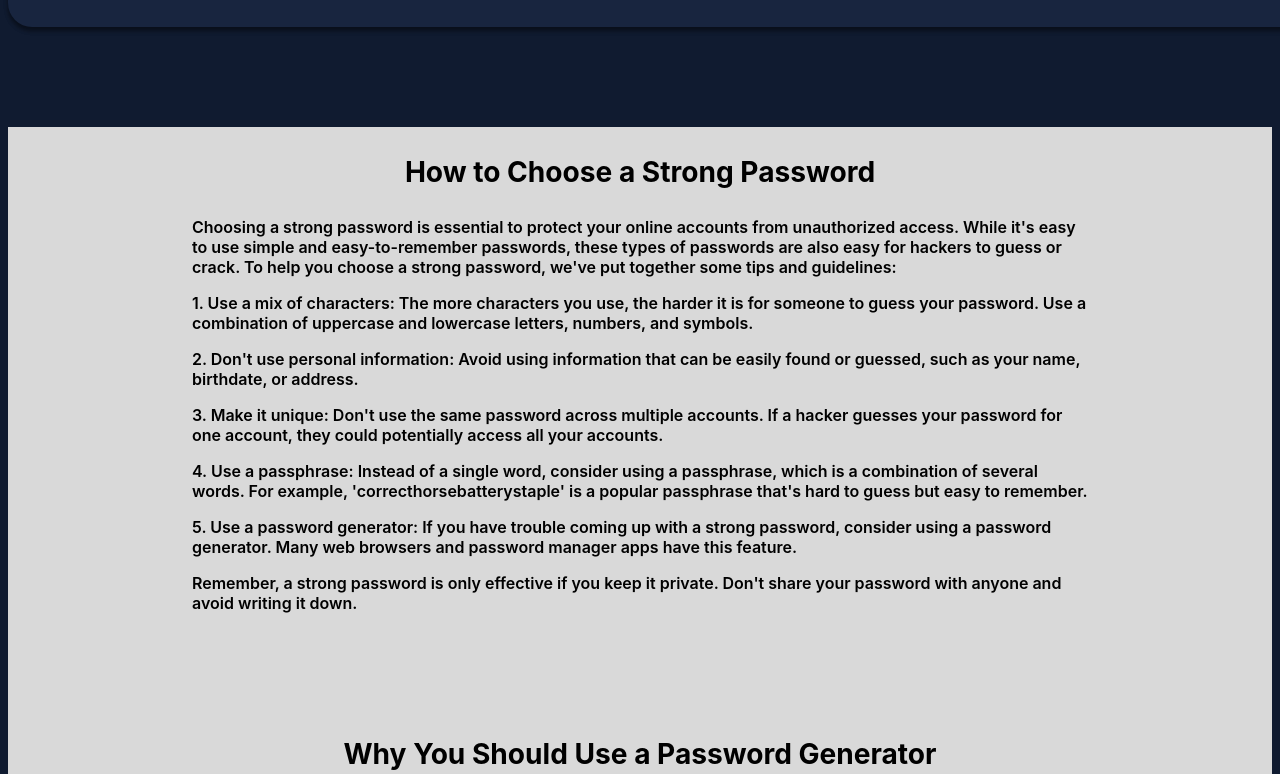
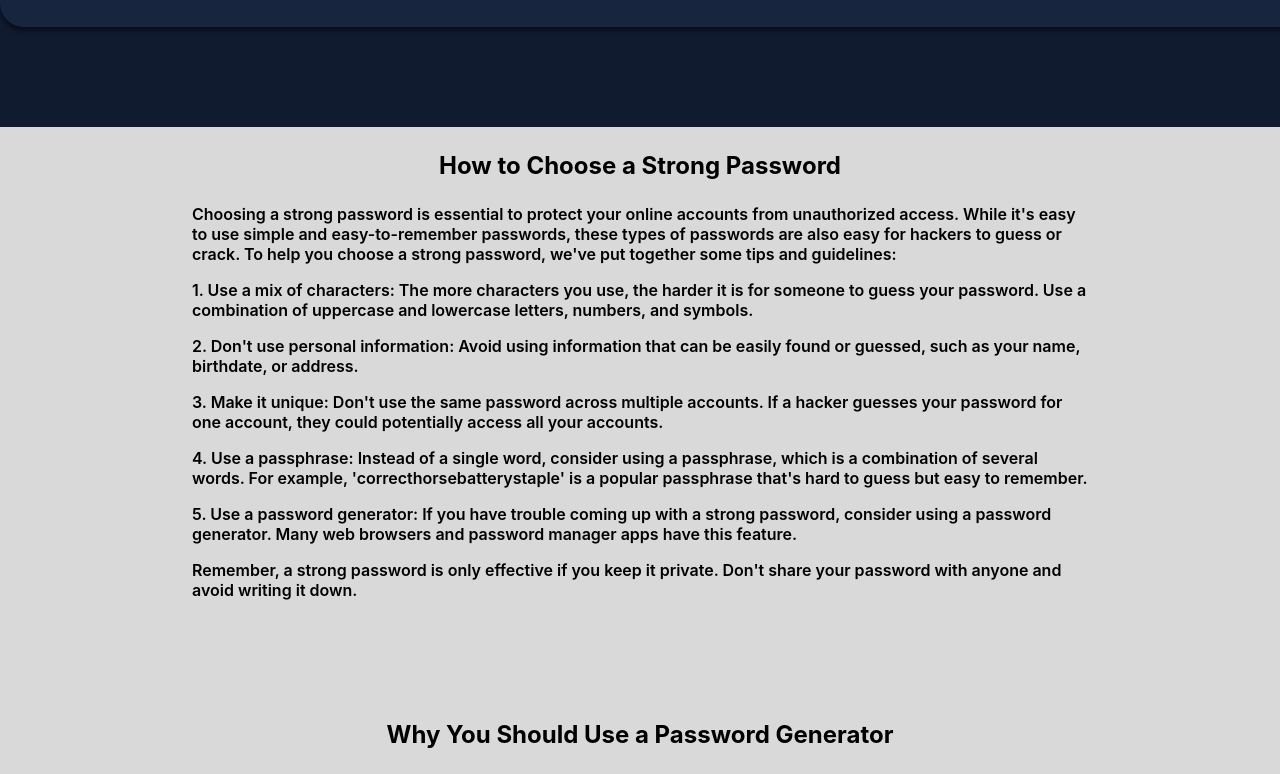
Before and after one commit to Murilo-Luciano/password-generator, a Next.js app: page /staging in a window 1280 px wide. Shown: the part 900-1674 px from the top of the page. Built offline with nearby package versions, Linux system fonts and the light colour scheme.

Commit message:
articles-section

```diff
--- a/pages/staging.tsx
+++ b/pages/staging.tsx
@@ -71,6 +71,7 @@ const GeneratorSection = (props: {
       )}
 
       {/* @todo: use context */}
+      {/* @todo: concluir css do PasswordOptionsContainer*/}
       <PasswordOptionsContainer
         initialState={props.initialState}
         strengthLevel={props.strengthLevel}
@@ -83,32 +84,13 @@ const ArticlesSection = (props: {
   articles: { title: string; paragraphs: string[] }[];
 }) => {
   return (
-    <div
-      style={{
-        backgroundColor: colors.whiteBackground,
-        display: "flex",
-        flexDirection: "column",
-        alignItems: "center",
-        textAlign: "center",
-        fontWeight: 600,
-        fontSize: 24,
-        color: colors.black,
-      }}
-    >
+    <div className="articles-section">
       {props.articles.map((article, index) => (
-        <article key={index} style={{ marginBottom: 80 }}>
-          <section style={{ maxWidth: 896 }}>
+        <article key={index}>
+          <section>
             <h1>{article.title}</h1>
             {article.paragraphs.map((paragraph) => (
-              <p
-                key={index}
-                style={{
-                  textAlign: "initial",
-                  fontSize: 16,
-                }}
-              >
-                {paragraph}
-              </p>
+              <p key={index}>{paragraph}</p>
             ))}
           </section>
         </article>
--- a/styles/Staging.css
+++ b/styles/Staging.css
@@ -11,6 +11,10 @@
   --color-veryWeak: #ff6565;
   --color-black: #000000;
   --color-white: #ffffff;
+}
+
+body {
+  margin: 0;
 }
 
 .initial-button {
@@ -192,6 +196,32 @@
     font-weight: 600;
     font-size: 24px;
   }
+
+  .articles-section {
+    display: flex;
+    flex-direction: column;
+    align-items: center;
+    width: 100%;
+
+    text-align: center;
+    font-weight: 400;
+    color: var(--color-black);
+
+    background-color: var(--color-whiteBackground);
+  }
+  .articles-section > article {
+    margin-bottom: 40px;
+  }
+  .articles-section > article > section {
+    padding: 10px;
+  }
+  .articles-section > article > section > h1 {
+    font-size: 24px;
+  }
+  .articles-section > article > section > p {
+    text-align: center;
+    font-size: 16px;
+  }
 }
 /* Small devices (portrait tablets and large phones, 600px and up) */
 @media only screen and (min-width: 600px) {
@@ -254,6 +284,31 @@
   }
 
   /* password options aqui !!!! */
+
+  .articles-section {
+    display: flex;
+    flex-direction: column;
+    align-items: center;
+
+    text-align: center;
+    font-weight: 600;
+    color: var(--color-black);
+
+    background-color: var(--color-whiteBackground);
+  }
+  .articles-section > article {
+    margin-bottom: 80px;
+  }
+  .articles-section > article > section {
+    max-width: 896px;
+  }
+  .articles-section > article > section > h1 {
+    font-size: 24px;
+  }
+  .articles-section > article > section > p {
+    text-align: initial;
+    font-size: 16px;
+  }
 }
 /* Medium devices (landscape tablets, 768px and up) */
 @media only screen and (min-width: 768px) {
@@ -316,6 +371,31 @@
   }
 
   /* password options aqui !!!! */
+
+  .articles-section {
+    display: flex;
+    flex-direction: column;
+    align-items: center;
+
+    text-align: center;
+    font-weight: 600;
+    color: var(--color-black);
+
+    background-color: var(--color-whiteBackground);
+  }
+  .articles-section > article {
+    margin-bottom: 80px;
+  }
+  .articles-section > article > section {
+    max-width: 896px;
+  }
+  .articles-section > article > section > h1 {
+    font-size: 24px;
+  }
+  .articles-section > article > section > p {
+    text-align: initial;
+    font-size: 16px;
+  }
 }
 /* Large devices (laptops/desktops, 992px and up) */
 @media only screen and (min-width: 992px) {
@@ -452,6 +532,31 @@
     font-weight: 600;
     font-size: 24px;
   }
+
+  .articles-section {
+    display: flex;
+    flex-direction: column;
+    align-items: center;
+
+    text-align: center;
+    font-weight: 600;
+    color: var(--color-black);
+
+    background-color: var(--color-whiteBackground);
+  }
+  .articles-section > article {
+    margin-bottom: 80px;
+  }
+  .articles-section > article > section {
+    max-width: 896px;
+  }
+  .articles-section > article > section > h1 {
+    font-size: 24px;
+  }
+  .articles-section > article > section > p {
+    text-align: initial;
+    font-size: 16px;
+  }
 }
 /* Extra large devices (large laptops and desktops, 1200px and up) */
 @media only screen and (min-width: 1200px) {
@@ -513,7 +618,7 @@
 
   .password-options-container {
     margin: 0 auto;
-    width: 1030px; /* usar padding na div externa */
+    width: 1030px; /* usar padding na div externa ? */
     border-radius: 24px;
 
     padding: 68px 211px;
@@ -586,4 +691,29 @@
     font-weight: 600;
     font-size: 24px;
   }
+
+  .articles-section {
+    display: flex;
+    flex-direction: column;
+    align-items: center;
+
+    text-align: center;
+    font-weight: 600;
+    color: var(--color-black);
+
+    background-color: var(--color-whiteBackground);
+  }
+  .articles-section > article {
+    margin-bottom: 80px;
+  }
+  .articles-section > article > section {
+    max-width: 896px;
+  }
+  .articles-section > article > section > h1 {
+    font-size: 24px;
+  }
+  .articles-section > article > section > p {
+    text-align: initial;
+    font-size: 16px;
+  }
 }
```
